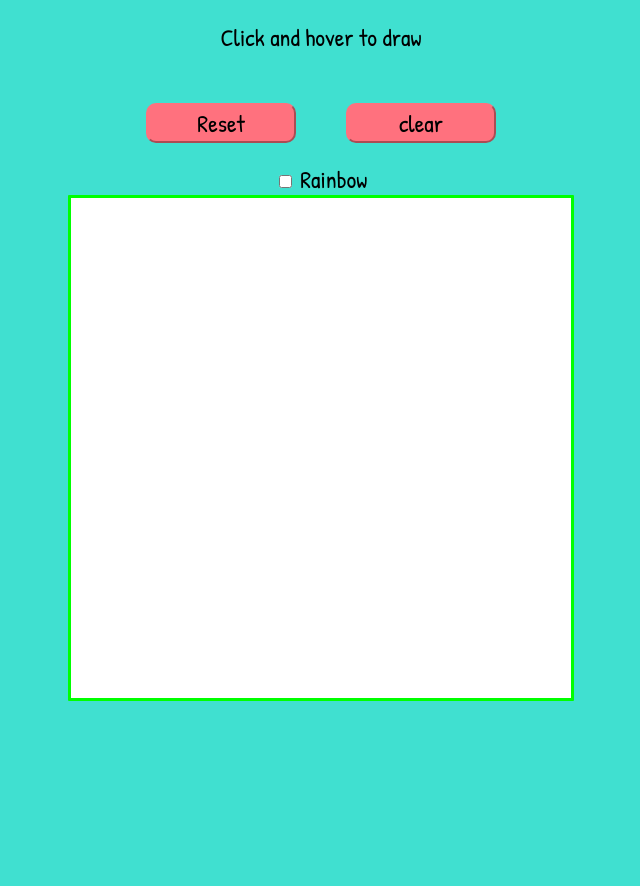
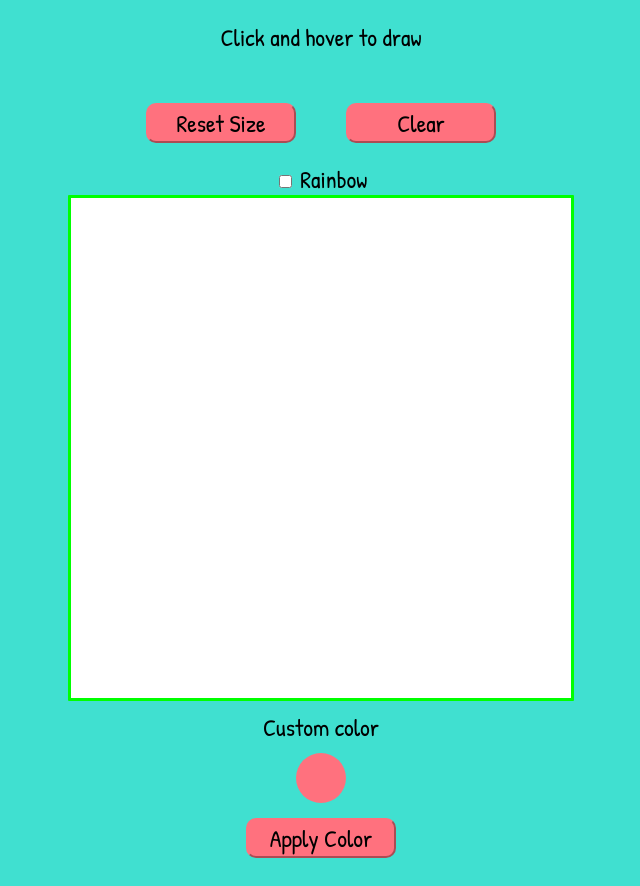
Before and after one commit to Sameer5858/Etch-A-Scetch, a plain HTML site: page index.html in a window 1280 px wide. Shown: the part 76-962 px from the top of the page, without its empty margins (319-959 px from the left). Before the commit the page ends 800 px from the top, so only its background shows below. Drawn offline with Linux system fonts and the light colour scheme.

Commit message:
added custom color picker and button to apply

```diff
--- a/index.html
+++ b/index.html
@@ -12,13 +12,24 @@
     <div id="header">Etch-A-Scetch</div>
     <div class="instructions">Click and hover to draw</div>
     <div class="button">
-      <button id="reset">Reset</button>
-      <button id="clear">clear</button>
+      <button id="reset">Reset Size</button>
+      <button id="clear">Clear</button>
     </div>
     <div class="rainbow">
       <input type="checkbox" id="rainbow" name="rainbow" />
       <label>Rainbow</label>
     </div>
     <div id="container"></div>
+    <div class="colorpicker">
+      <div style="font-size: 24px">Custom color</div>
+      <input
+        type="color"
+        name="colorpicker"
+        value="#ff717e"
+        class="colorpicker"
+        id="colorpicker"
+      />
+      <button id="colorpickerbutton">Apply Color</button>
+    </div>
   </body>
 </html>
--- a/script.js
+++ b/script.js
@@ -2,8 +2,11 @@ const container = document.getElementById("container");
 const resetBtn = document.getElementById("reset");
 const clearBtn = document.getElementById("clear");
 const checkBox = document.getElementById("rainbow");
+const colorPickerButton = document.getElementById("colorpickerbutton");
+const colorPicker = document.getElementById("colorpicker");
 let isClick = false;
 let size = 16;
+let colorSelected = "#ff717e";
 makeGrid(size);
 
 // function to create grids
@@ -45,6 +48,10 @@ function clear() {
     grid.removeAttribute("style");
   });
 }
+//gets color value from color picker when color picker button clicker and assign it to color selected
+colorPickerButton.addEventListener("click", () => {
+  colorSelected = colorPicker.value;
+});
 // add colors to grids when mouse is on click and hover upon the grids according
 container.addEventListener("mouseover", (e) => {
   if (checkBox.checked === true && isClick === true && e.target !== container) {
@@ -54,7 +61,7 @@ container.addEventListener("mouseover", (e) => {
     isClick === true &&
     e.target !== container
   ) {
-    e.target.setAttribute("style", " background-color: #ff717e;");
+    e.target.setAttribute("style", `background-color: ${colorSelected};`);
   }
 });
 // event when reset button is clicked reset the size to user inputted size adn delete old divs
--- a/style.css
+++ b/style.css
@@ -48,4 +48,41 @@ button {
   border: solid #00ff00;
   border-radius: 1px;
   cursor: crosshair;
+  /* to stop the grids from being dragged so that it cant apply perma click*/
+  -webkit-user-drag: none;
+  user-select: none;
+  -moz-user-select: none;
+  -webkit-user-select: none;
+  -ms-user-select: none;
 }
+/* color picker*/
+.colorpicker {
+  display: flex;
+  flex-direction: column;
+  align-items: center;
+  margin-top: 10px;
+}
+#colorpicker {
+  padding: 0;
+}
+#colorpickerbutton {
+  margin-top: 15px;
+  text-align: center;
+}
+input[type="color"] {
+  border: none;
+  -webkit-appearance: none;
+  width: 50px;
+  height: 50px;
+  background: transparent;
+}
+input[type="color"]::-webkit-color-swatch-wrapper {
+  border: none;
+  border-radius: 50%;
+  padding: 0;
+}
+input[type="color"]::-webkit-color-swatch {
+  border: none;
+  border-radius: 50%;
+  padding: 0;
+}
```
